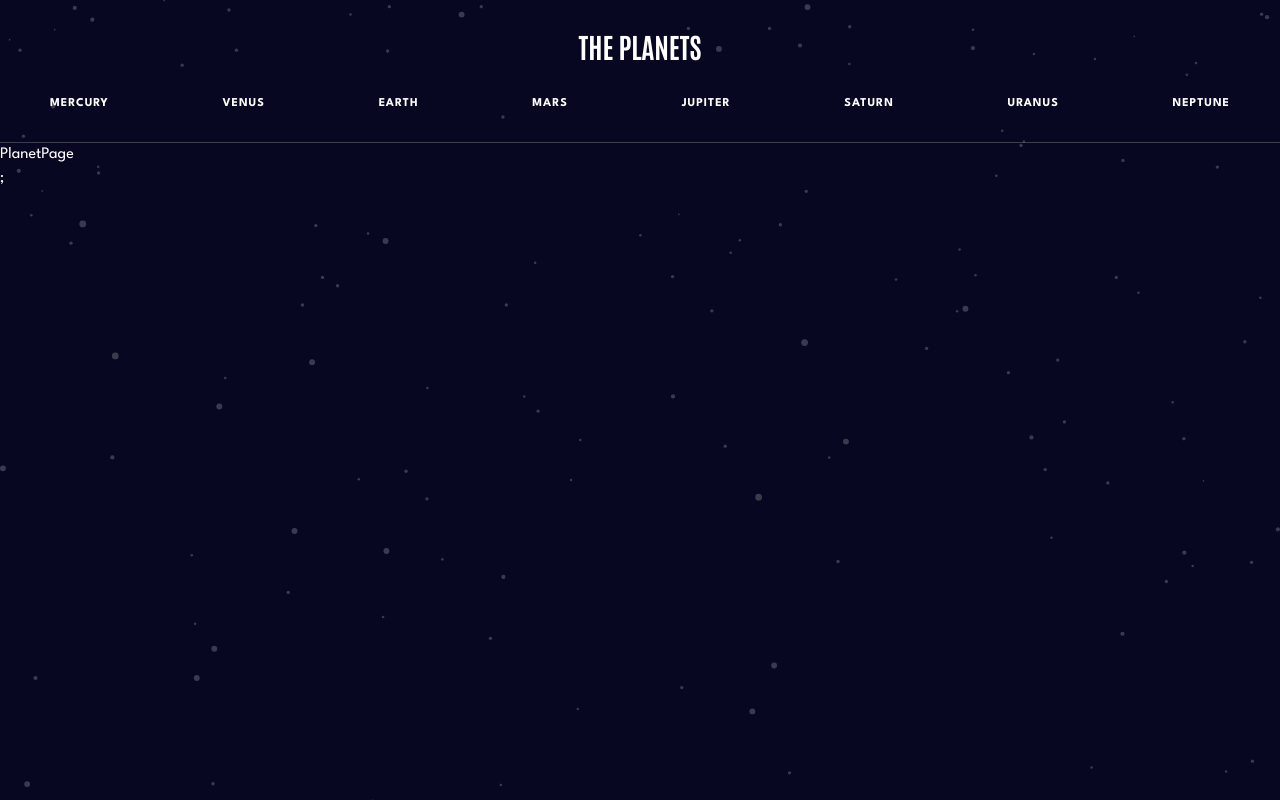
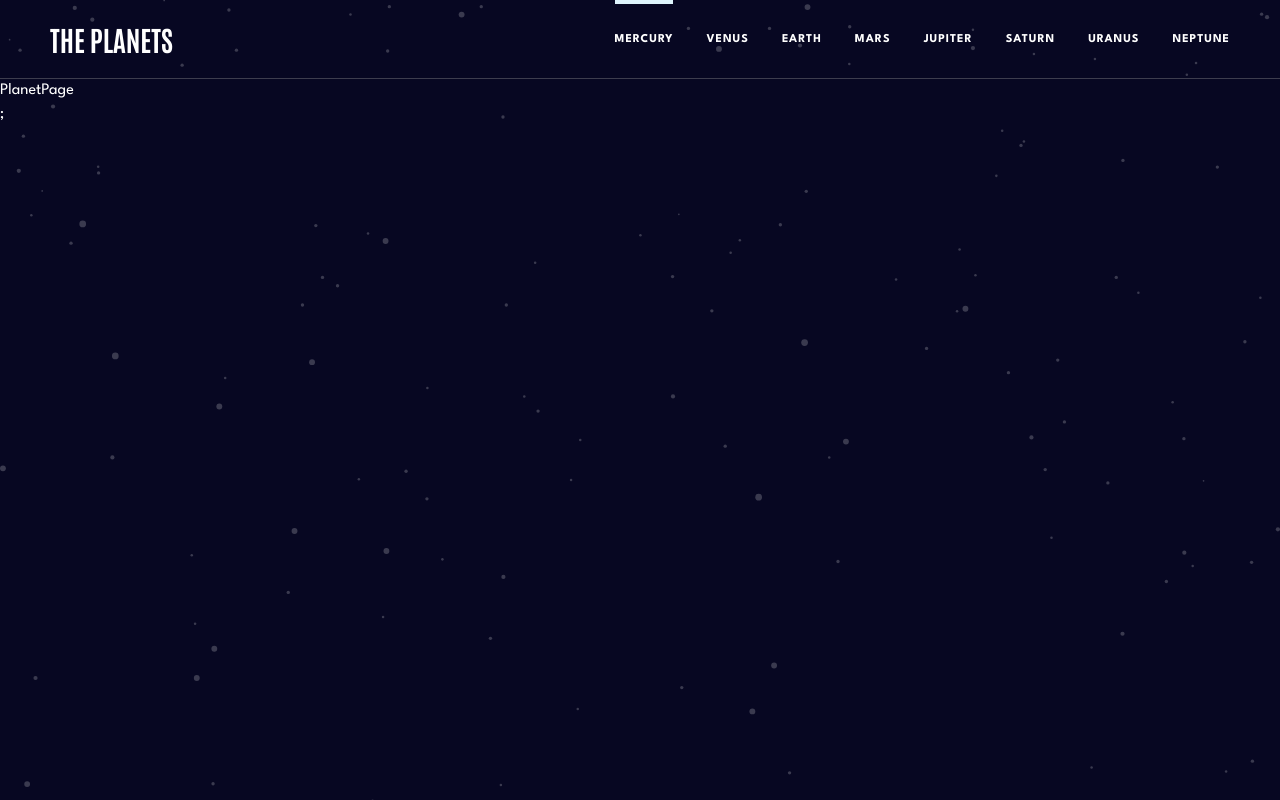
Before and after one commit to MatildaMared/practice__planet-facts, a Next.js app: page /mercury in a window 1280 px wide. Built offline with nearby package versions, Linux system fonts and the light colour scheme.

Commit message:
add media queries for bigger screens

```diff
--- a/components/Header.tsx
+++ b/components/Header.tsx
@@ -7,11 +7,11 @@ import { Breakpoint } from "../styles/constans";
 import Nav from "./Nav";
 
 interface Props {
-	planetName: string;
+	currentPlanet: string;
 	planetPaths: string[];
 }
 
-const Header = ({ planetName, planetPaths }: Props) => {
+const Header = ({ currentPlanet, planetPaths }: Props) => {
 	const [menuIsOpen, setMenuIsOpen] = useState(false);
 	const windowWidth = useWidth();
 
@@ -24,7 +24,10 @@ const Header = ({ planetName, planetPaths }: Props) => {
 			<Container>
 				<Logo>The planets</Logo>
 				{windowWidth > Breakpoint.TabletPortraitPx ? (
-					<Nav planetPaths={planetPaths} />
+					<Nav
+						planetPaths={planetPaths}
+						currentPlanet={currentPlanet}
+					/>
 				) : (
 					<MenuButton
 						onClick={toggleMenu}
@@ -57,13 +60,26 @@ const Container = styled.header`
 		gap: 38px;
 		padding: 32px 50px 32px 50px;
 	}
+
+	@media (min-width: ${Breakpoint.LaptopPx}px) {
+		flex-direction: row;
+		padding-block: 0;
+	}
 `;
 
 const Logo = styled.h1`
+	white-space: nowrap;
+	width: 100%;
+	flex: 1;
 	font-family: var(--font-secondary);
 	font-size: 1.75rem;
 	text-transform: uppercase;
 	line-height: 1;
+	text-align: center;
+
+	@media (min-width: ${Breakpoint.LaptopPx}px) {
+		text-align: left;
+	}
 `;
 
 const MenuButton = styled.button`
--- a/components/Nav.tsx
+++ b/components/Nav.tsx
@@ -4,17 +4,20 @@ import Router from "next/router";
 import { Breakpoint } from "../styles/constans";
 
 interface Props {
+	currentPlanet?: string;
 	planetPaths: string[];
 	toggleMenu?: () => void;
 }
 
-const Nav = ({ planetPaths, toggleMenu }: Props) => {
+const Nav = ({ planetPaths, toggleMenu, currentPlanet }: Props) => {
 	const handleClick = (path: string) => {
 		if (toggleMenu) {
 			toggleMenu();
 		}
 		Router.push("/" + path);
 	};
+
+	console.log(planetPaths, currentPlanet);
 
 	return (
 		<Container>
@@ -25,6 +28,9 @@ const Nav = ({ planetPaths, toggleMenu }: Props) => {
 							key={index}
 							onClick={() => handleClick(planetPath)}
 							planet={planetPath}
+							className={
+								currentPlanet === planetPath ? "active" : ""
+							}
 						>
 							{planetPath}
 						</Item>
@@ -53,6 +59,10 @@ const Container = styled.nav`
 		top: 0;
 		padding: 0;
 	}
+
+	@media (min-width: ${Breakpoint.LaptopPx}px) {
+		width: auto;
+	}
 `;
 
 const List = styled.ul`
@@ -63,6 +73,10 @@ const List = styled.ul`
 	@media (min-width: ${Breakpoint.TabletPortraitPx}px) {
 		display: flex;
 		justify-content: space-between;
+	}
+
+	@media (min-width: ${Breakpoint.LaptopPx}px) {
+		gap: 33px;
 	}
 `;
 
@@ -125,6 +139,18 @@ const Item = styled.li<ItemProps>`
 			display: none;
 		}
 	}
+
+	@media (min-width: ${Breakpoint.LaptopPx}px) {
+		padding-block: 30px 32px;
+		border-top: 4px solid transparent;
+
+		&.active,
+		&:hover {
+			border-top: ${(props) => {
+				return `4px solid var(--color-${props.planet})`;
+			}};
+		}
+	}
 `;
 
 export default Nav;
--- a/pages/[planet]/index.tsx
+++ b/pages/[planet]/index.tsx
@@ -1,7 +1,4 @@
-import type {
-	GetStaticPropsContext,
-	NextPage,
-} from "next";
+import type { GetStaticPropsContext, NextPage } from "next";
 import { GetStaticProps } from "next";
 import planets from "./../../data.json";
 import styled from "styled-components";
@@ -10,21 +7,20 @@ import Header from "./../../components/Header";
 import Meta from "../../components/Meta";
 
 interface Props {
-	planetName: string;
+	currentPlanet: string;
 	planetPaths: string[];
 	planetData: Planet;
 }
 
 const PlanetPage: NextPage<Props> = ({
-	planetName,
+	currentPlanet,
 	planetPaths,
 	planetData,
 }: Props) => {
-
 	return (
 		<>
 			<Meta title={`Planets Info 🌎 ${planetData.name}`} />
-			<Header planetName={planetName} planetPaths={planetPaths} />
+			<Header currentPlanet={currentPlanet} planetPaths={planetPaths} />
 			<div>PlanetPage</div>;
 		</>
 	);
@@ -33,17 +29,17 @@ const PlanetPage: NextPage<Props> = ({
 export const getStaticProps: GetStaticProps = async (
 	context: GetStaticPropsContext
 ) => {
-	const planetName = context.params!.planet || "";
+	const currentPlanet = context.params!.planet || "";
 	const planetPaths: string[] = planets.map((planet) =>
 		planet.name.toLowerCase()
 	);
 	const planetData = planets.filter(
-		(planet) => planet.name.toLowerCase() === planetName
+		(planet) => planet.name.toLowerCase() === currentPlanet
 	)[0];
 
 	return {
 		props: {
-			planetName,
+			currentPlanet,
 			planetPaths,
 			planetData,
 		},
```
